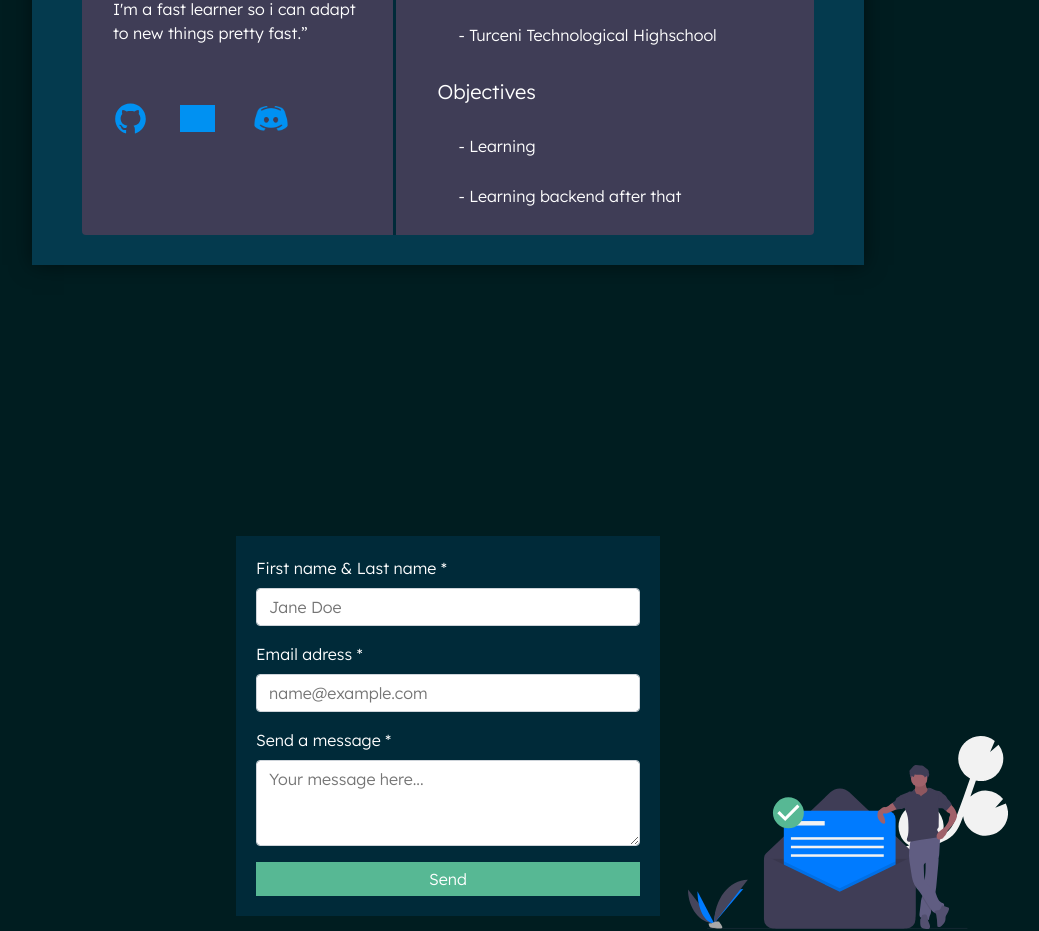
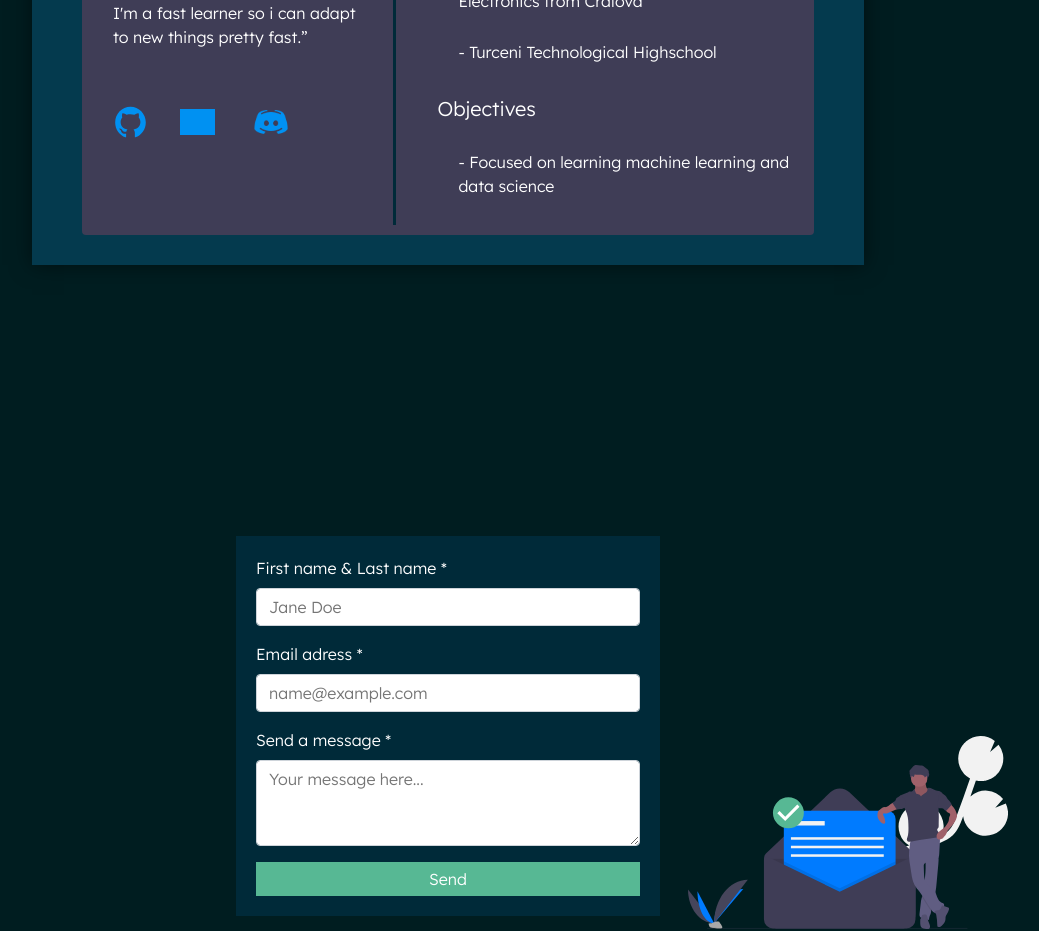
Before and after one commit to boltex33/portfolio, a React (Create React App) app: page / in a window 1280 px wide. Shown: the part 1280-2211 px from the top of the page, without its empty margins (192-1231 px from the left). Built offline with nearby package versions, Linux system fonts and the light colour scheme; grey boxes are pictures that could not be loaded; a web font is replaced by a local one.

Commit message:
updating-2

```diff
--- a/src/components/About.js
+++ b/src/components/About.js
@@ -66,8 +66,7 @@ function About() {
           </h5>
           <h5>- Turceni Technological Highschool</h5>
           <h2>Objectives</h2>
-          <h5>- Learning </h5>
-          <h5>- Learning backend after that</h5>
+          <h5>- Focused on learning machine learning and data science </h5>
         </div>
       </div>
     </AboutStyled>
```
